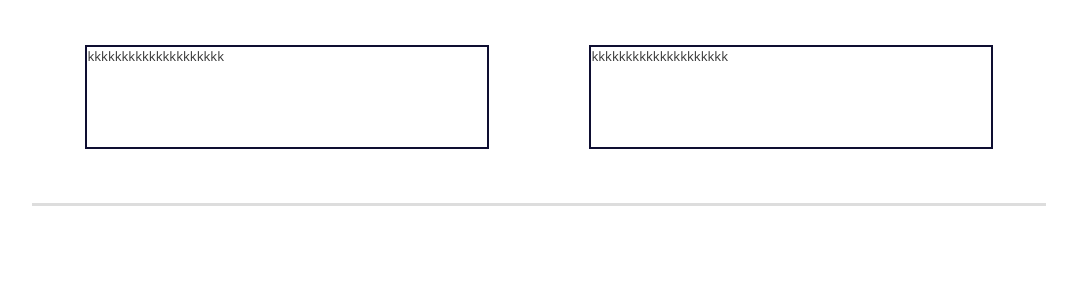
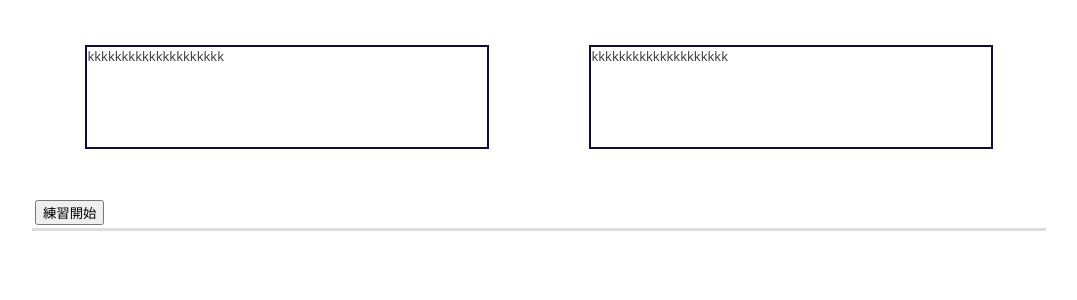
Before and after one commit to s1f102103909/project2023_team3, a Django app: page / in a window 1280 px wide. Shown: the part 297-597 px from the top of the page, without its empty margins (96-1173 px from the left). Run offline with Django 4.2, Linux system fonts and the light colour scheme; a user stored in the database is signed in; some libraries are stand-ins or nearby versions.

Commit message:
betyousei

```diff
--- a/interview/static/interview/css/base.css
+++ b/interview/static/interview/css/base.css
@@ -102,6 +102,9 @@ svg {
   width: 500px;
   margin: 5%;
 }
+.on {
+}
+
 span {
   border: blue;
 }
--- a/interview/templates/interview/home.html
+++ b/interview/templates/interview/home.html
@@ -132,6 +132,7 @@
             <div class="con">kkkkkkkkkkkkkkkkkkkk</div>
             <div class="con">kkkkkkkkkkkkkkkkkkkk</div>
           </div>
+          <button class="on">練習開始</button>
         </div>
 
         <div class="content2">
```
